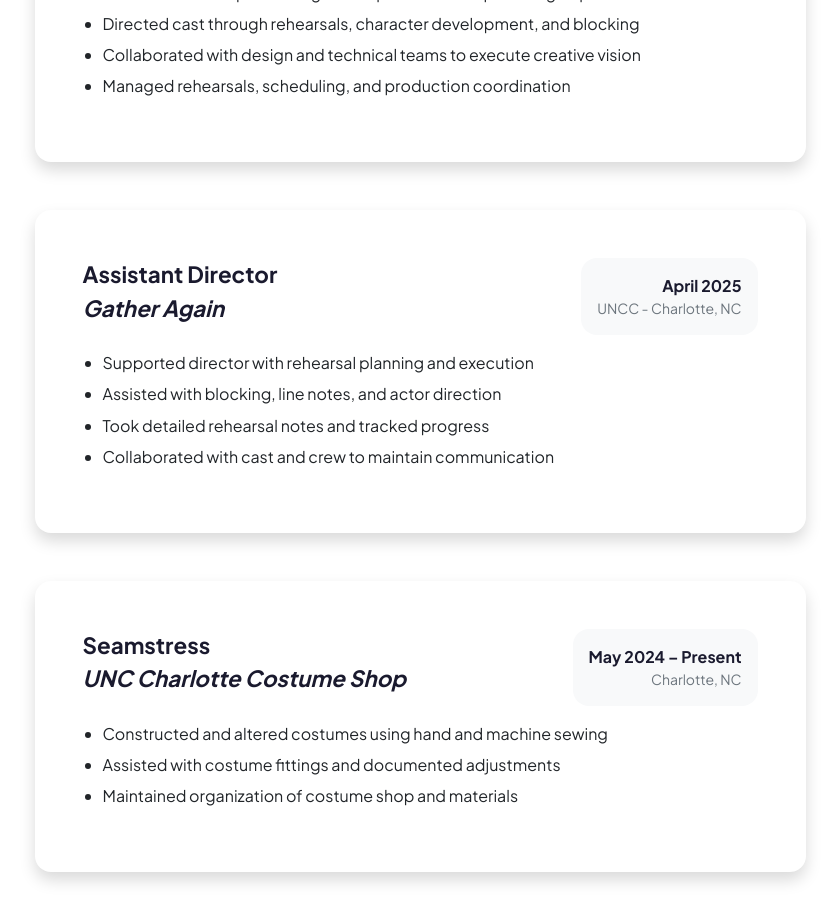
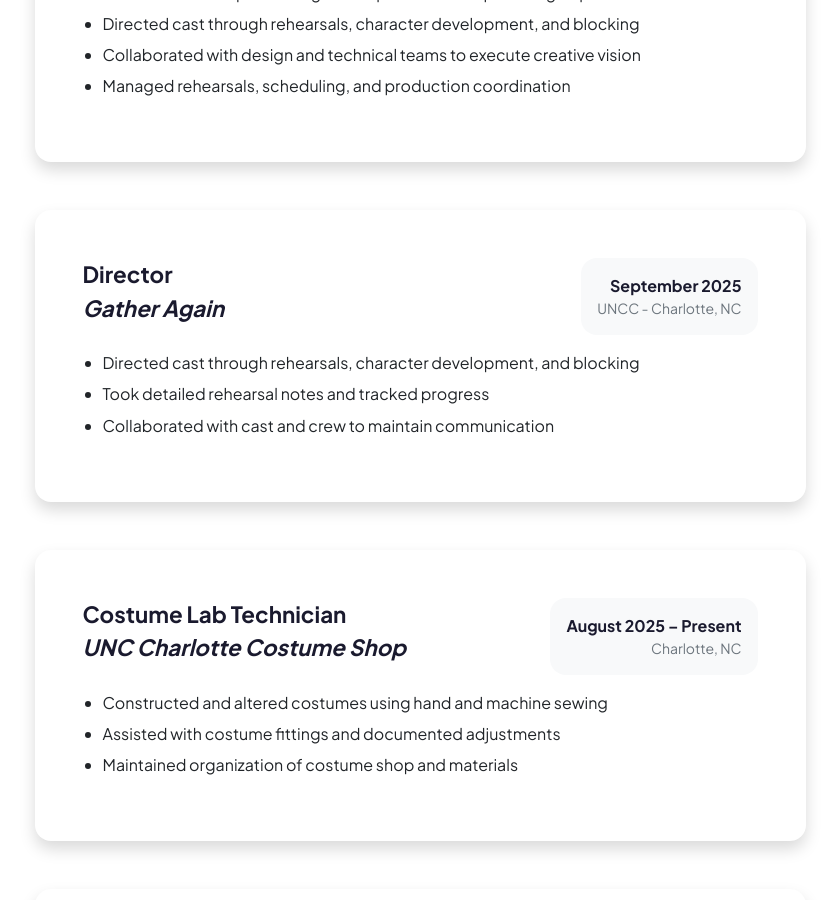
Before and after one commit to eldrethk/Jackalyncooper, a Jekyll site: the page built from resume.html, in a window 1280 px wide and 900 px high, scrolled down 469 px. Shown: the whole window, without its empty margins (220-1060 px from the left). Built offline with Jekyll 4.4.1, drawn with Linux system fonts in a browser that asks for light colours.

Commit message:
Add files via upload

```diff
--- a/resume.html
+++ b/resume.html
@@ -55,16 +55,15 @@
                     <div class="card-body p-5">
                         <div class="d-flex justify-content-between align-items-start flex-wrap mb-3">
                             <div class="resume-card-title fw-bolder text-primary">
-                                Assistant Director <br/> <i>Gather Again</i>
+                                Director <br/> <i>Gather Again</i>
                             </div>
                             <div class="resume-info-box bg-light p-3 rounded-4 text-end">
-                                <div class="text-primary fw-bolder">April 2025</div>
+                                <div class="text-primary fw-bolder">September 2025</div>
                                 <div class="small text-muted">UNCC - Charlotte, NC</div>
                             </div>
                         </div>
                         <ul>
-                            <li>Supported director with rehearsal planning and execution</li>
-                            <li>Assisted with blocking, line notes, and actor direction</li>
+                            <li>Directed cast through rehearsals, character development, and blocking</li>
                             <li>Took detailed rehearsal notes and tracked progress</li>
                             <li>Collaborated with cast and crew to maintain communication</li>
                         </ul>
@@ -76,10 +75,10 @@
                     <div class="card-body p-5">
                         <div class="d-flex justify-content-between align-items-start flex-wrap mb-3">
                             <div class="resume-card-title fw-bolder text-primary">
-                                Seamstress <br/> <i>UNC Charlotte Costume Shop</i>
+                                Costume Lab Technician <br/> <i>UNC Charlotte Costume Shop</i>
                             </div>
                             <div class="resume-info-box bg-light p-3 rounded-4 text-end">
-                                <div class="text-primary fw-bolder">May 2024 – Present</div>
+                                <div class="text-primary fw-bolder">August 2025 – Present</div>
                                 <div class="small text-muted">Charlotte, NC</div>
                             </div>
                         </div>
```
